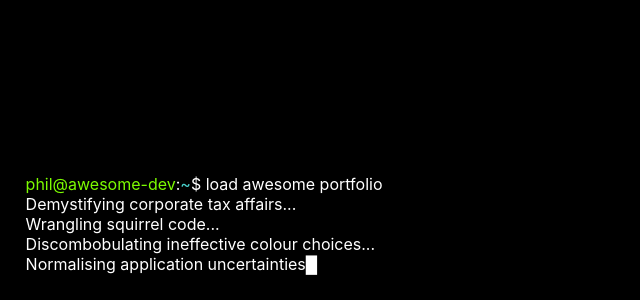
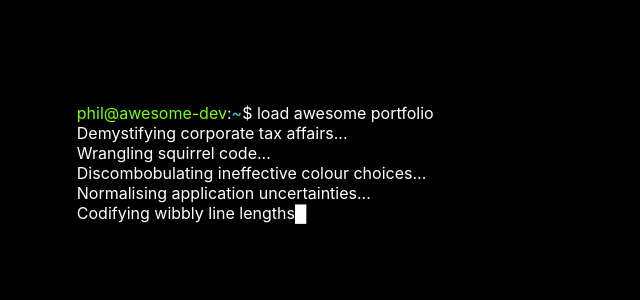
Before and after one commit to PhilipVigus/dev-portfolio, a React (Create React App) app: page / in a window 1280 px wide. Shown: the part 500-800 px from the top of the page, without its empty margins (0-640 px from the left). Built offline with nearby package versions, Linux system fonts and the light colour scheme.

Commit message:
Fix eslint and prettier warnings and errors

```diff
--- a/src/App.css
+++ b/src/App.css
@@ -9,7 +9,7 @@
 }
 
 html {
-  box-sizing: border-box; /* size calcuations take border and padding into account */
+  box-sizing: border-box; /* size calculations take border and padding into account */
 
   /*
     Assumes default font size on browser of 16px. 62.5% * 16 = 10px.
--- a/src/components/commandPrompt.jsx
+++ b/src/components/commandPrompt.jsx
@@ -1,3 +1,4 @@
+/* eslint-disable react/jsx-one-expression-per-line */
 import React from "react";
 
 function CommandPrompt() {
--- a/src/components/loadingScreen.jsx
+++ b/src/components/loadingScreen.jsx
@@ -7,23 +7,24 @@ import "./loadingScreen.css";
 
 function LoadingScreen() {
   const systemMessages = [
-    "\nDemystifying corporate tax affairs",
-    "\nWrangling squirrel code",
-    "\nDiscombobulating ineffective colour choices",
-    "\nNormalising application uncertainties",
-    "\nCodifying wibbly line lengths",
-    "\nFenagling metaphoric page auras",
-    "\nMulching page debris",
-    "\nEmbiggening attribute importance",
-    "\nManipulating skill matrix cromulance",
-    "\nReady for awesomeness overload",
+    { content: "\nDemystifying corporate tax affairs", speed: 300 },
+    { content: "\nWrangling squirrel code", speed: 250 },
+    { content: "\nDiscombobulating ineffective colour choices", speed: 200 },
+    { content: "\nNormalising application uncertainties", speed: 150 },
+    { content: "\nCodifying wibbly line lengths", speed: 120 },
+    { content: "\nFinagling metaphoric page auras", speed: 110 },
+    { content: "\nMulching page debris", speed: 100 },
+    { content: "\nEmbiggening attribute importance", speed: 90 },
+    { content: "\nManipulating skill matrix cromulance", speed: 80 },
+    { content: "\nReady for awesomeness overload", speed: 80 },
   ];
 
   const [displayedMessages, setDisplayedMessages] = useState([
     <TypedCommand
       key="load awesome portfolio"
       command="load awesome portfolio"
-      speed="100"
+      speed="95"
+      // eslint-disable-next-line no-use-before-define
       onFinishDisplay={displayNextMessage}
     />,
   ]);
@@ -34,18 +35,17 @@ function LoadingScreen() {
     }
 
     const nextMessage = systemMessages.shift();
-    addSystemMessage(nextMessage);
-  }
 
-  function addSystemMessage(message) {
     const messageComponent = (
       <SystemMessage
-        key={message}
-        message={message}
+        key={nextMessage.content}
+        message={nextMessage.content}
         onFinishDisplay={displayNextMessage}
+        speed={nextMessage.speed}
       />
     );
 
+    // eslint-disable-next-line no-shadow
     setDisplayedMessages((displayedMessages) => [
       ...displayedMessages,
       messageComponent,
@@ -54,7 +54,7 @@ function LoadingScreen() {
 
   return (
     <div className="loading-screen-container">
-      <span style={{ padding: "2vw" }}>
+      <span style={{ padding: "6vw" }}>
         <CommandPrompt />
         {displayedMessages}
         <Cursor />
--- a/src/components/systemMessage.jsx
+++ b/src/components/systemMessage.jsx
@@ -2,24 +2,27 @@ import React, { useEffect, useState } from "react";
 import PropTypes from "prop-types";
 import "./systemMessage.css";
 
-function SystemMessage({ message, onFinishDisplay }) {
+function SystemMessage({ message, onFinishDisplay, speed }) {
   const [displayedMessage, setDisplayedMessage] = useState(message);
 
+  // eslint-disable-next-line consistent-return
   useEffect(() => {
     if (displayedMessage.length - message.length < 3) {
       const timer = setTimeout(() => {
         setDisplayedMessage(`${displayedMessage}.`);
-      }, 300);
+      }, speed);
       return () => clearTimeout(timer);
     }
     onFinishDisplay();
-  }, [displayedMessage, onFinishDisplay, message.length]);
+  }, [displayedMessage, onFinishDisplay, message.length, speed]);
 
   return <span className="system-message">{`${displayedMessage}`}</span>;
 }
 
 SystemMessage.propTypes = {
   message: PropTypes.string.isRequired,
+  onFinishDisplay: PropTypes.func.isRequired,
+  speed: PropTypes.number.isRequired,
 };
 
 export default SystemMessage;
--- a/src/components/typedCommand.jsx
+++ b/src/components/typedCommand.jsx
@@ -6,9 +6,10 @@ function TypedCommand({ command, speed, onFinishDisplay }) {
   const [position, setPosition] = useState(0);
 
   function getSpeedVariance() {
-    return Math.floor(Math.random() * 5);
+    return Math.floor(Math.random() * 10);
   }
 
+  // eslint-disable-next-line consistent-return
   useEffect(() => {
     const variableSpeed = getSpeedVariance() + parseInt(speed, 10);
     if (position < command.length) {
@@ -26,6 +27,7 @@ function TypedCommand({ command, speed, onFinishDisplay }) {
 
 TypedCommand.propTypes = {
   command: PropTypes.string.isRequired,
+  onFinishDisplay: PropTypes.func.isRequired,
   speed: PropTypes.string.isRequired,
 };
 
```
Also changed, not shown: 2 other files (tests, documents, lock files or other folders).
